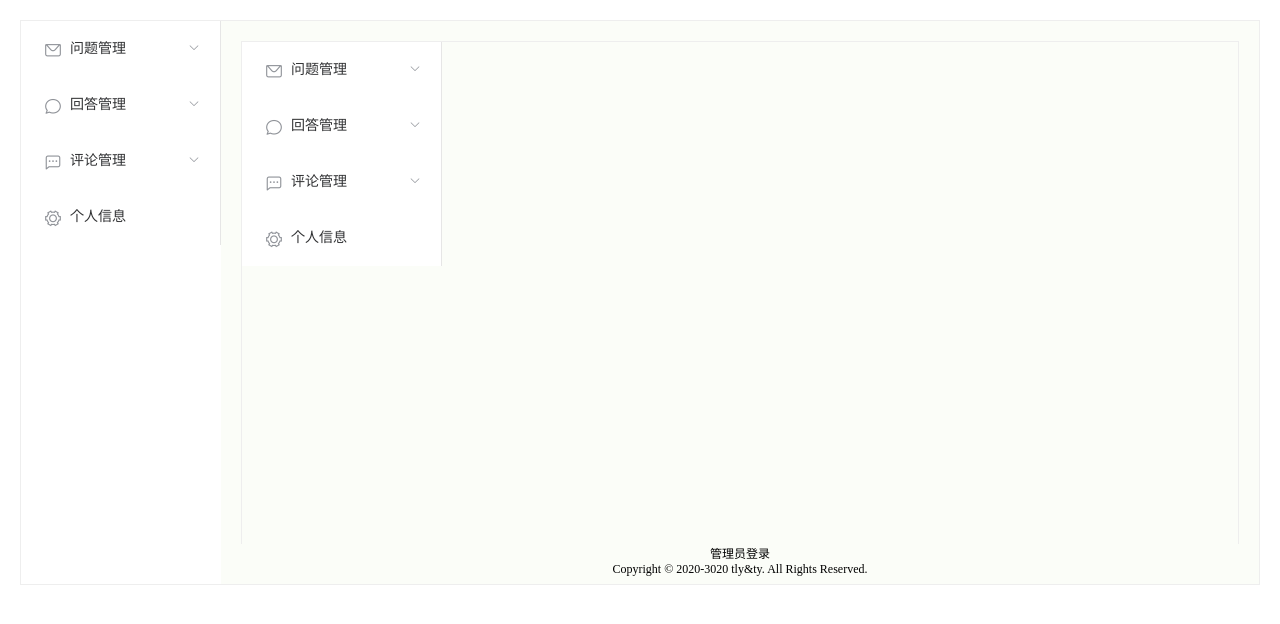
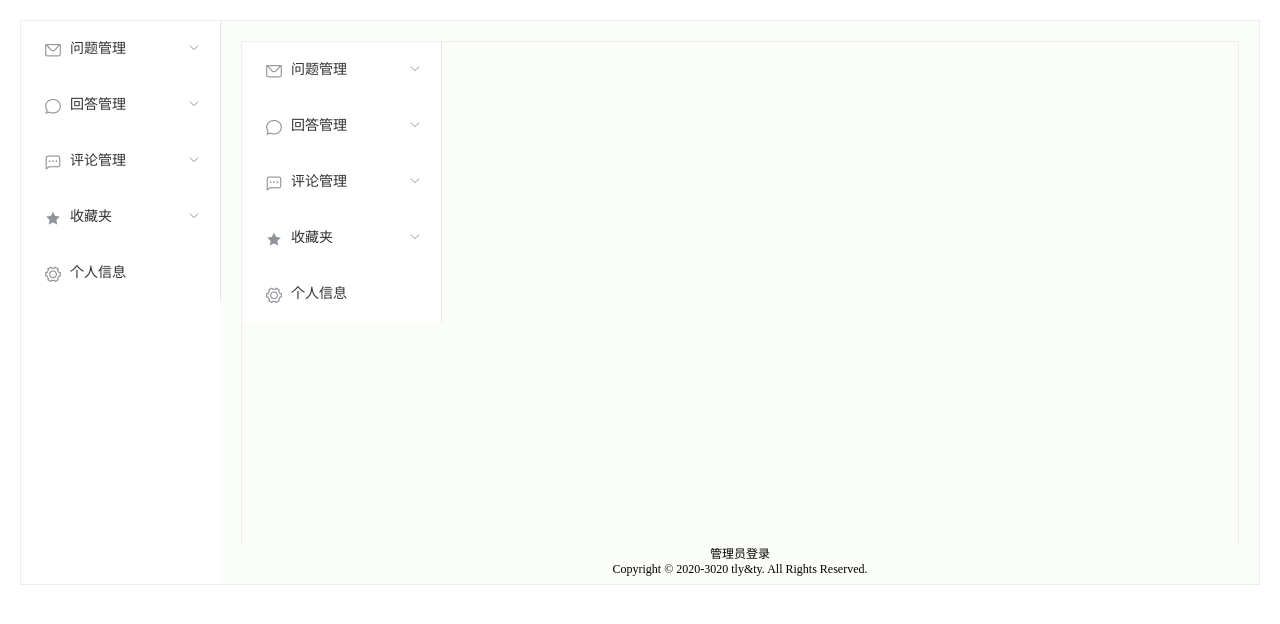
Before and after one commit to tlyAndty/answer_online, a Vue app: page /userGuide/1 in a window 1280 px wide. Shown: the top 624 px of the page. Built offline with nearby package versions, Linux system fonts and the light colour scheme; what vue-quill-editor, vue-resource would draw is missing.

Commit message:
userGuide.vue图标修改

```diff
--- a/src/components/user/userGuide.vue
+++ b/src/components/user/userGuide.vue
@@ -29,7 +29,11 @@
               <template slot="title">收到的评论</template>
             </el-submenu>
         </el-submenu>
-        <!--el-menu-item index="4"><i class="el-icon-star-on"></i>收藏夹</el-menu-item-->
+        <el-submenu index="4">
+          <template slot="title"><i class="el-icon-star-on"></i>收藏夹</template>
+            <el-menu-item index="commentList">所有评论列表</el-menu-item>
+            <el-menu-item index="blockedCommentList">被屏蔽评论列表</el-menu-item>
+        </el-submenu>
         <el-menu-item index="personalInformationOfUser"><i class="el-icon-setting"></i>个人信息</el-menu-item>
       </el-menu>
     </el-aside>
```
